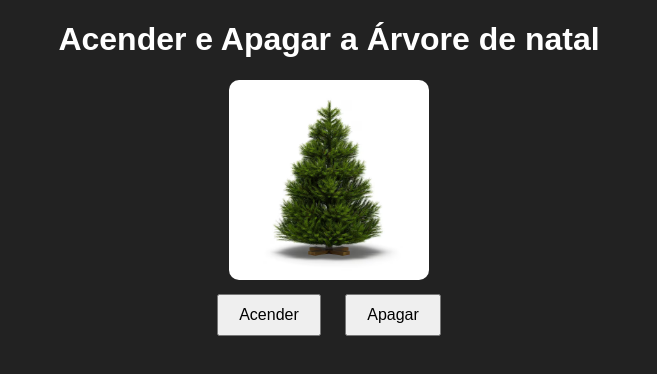
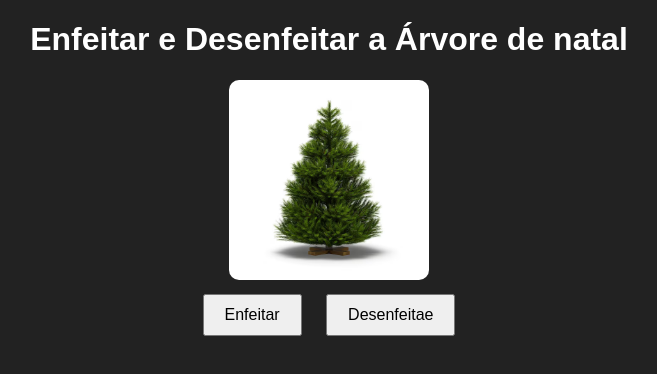
Before and after one commit to kauanhurtiak15/trabalho.js, a plain HTML site: page index.html in a window 1280 px wide. Shown: the whole page, without its empty margins (311-968 px from the left). Drawn offline with Linux system fonts and the light colour scheme.

Commit message:
concluido

```diff
--- a/index.html
+++ b/index.html
@@ -9,11 +9,11 @@
 </head>
 
 <body>
-    <h1>Acender e Apagar a Árvore de natal</h1>
-    <img id="Arvore de natal" src="off.png" alt="Uma árvore de natal apagada" width="200">
+    <h1>Enfeitar e Desenfeitar a Árvore de natal</h1>
+    <img id="Árvore de natal" src="off.png" alt="Uma Árvore de natal apagada" width="200">
     <br>
-    <button onclick="Acender()">Acender</button>
-    <button onclick="Apagar()">Apagar</button>
+    <button onclick="Enfeitar()">Enfeitar</button>
+    <button onclick="Desenfeitar()">Desenfeitae</button>
 <script src="script.js"></script>
 </body>
 </html>
--- a/script.js
+++ b/script.js
@@ -1,9 +1,9 @@
-function Acender(){
+function Enfeitar(){
     document.getElementById("Árvore de natal").src ="on.png"
     console.log("On")
 }
 
-function Apagar(){
+function Desenfeitar(){
     document.getElementById("Árvore de natal").src ="off.png"
     console.log("off")
 }
```
Also changed, not shown: on.png.
